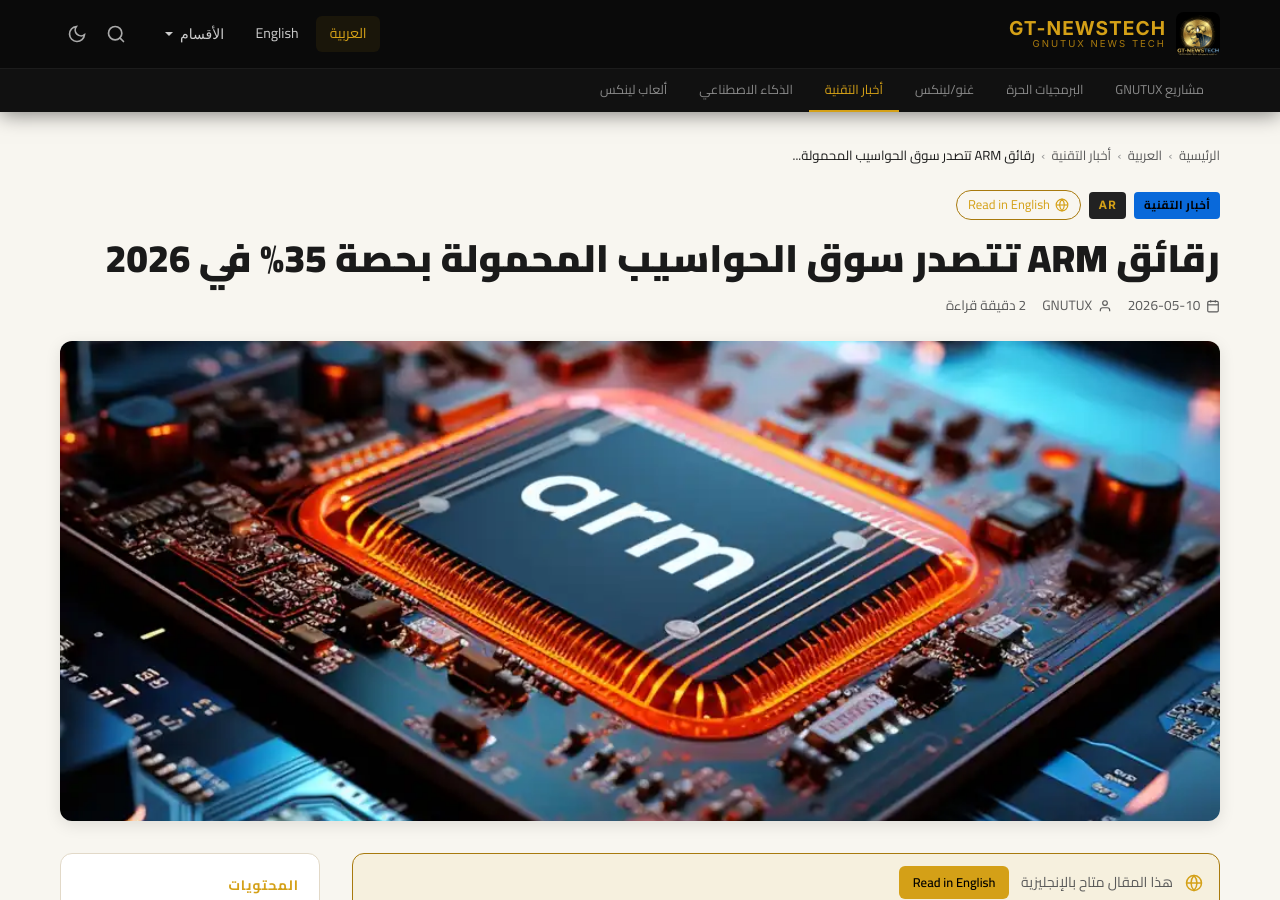
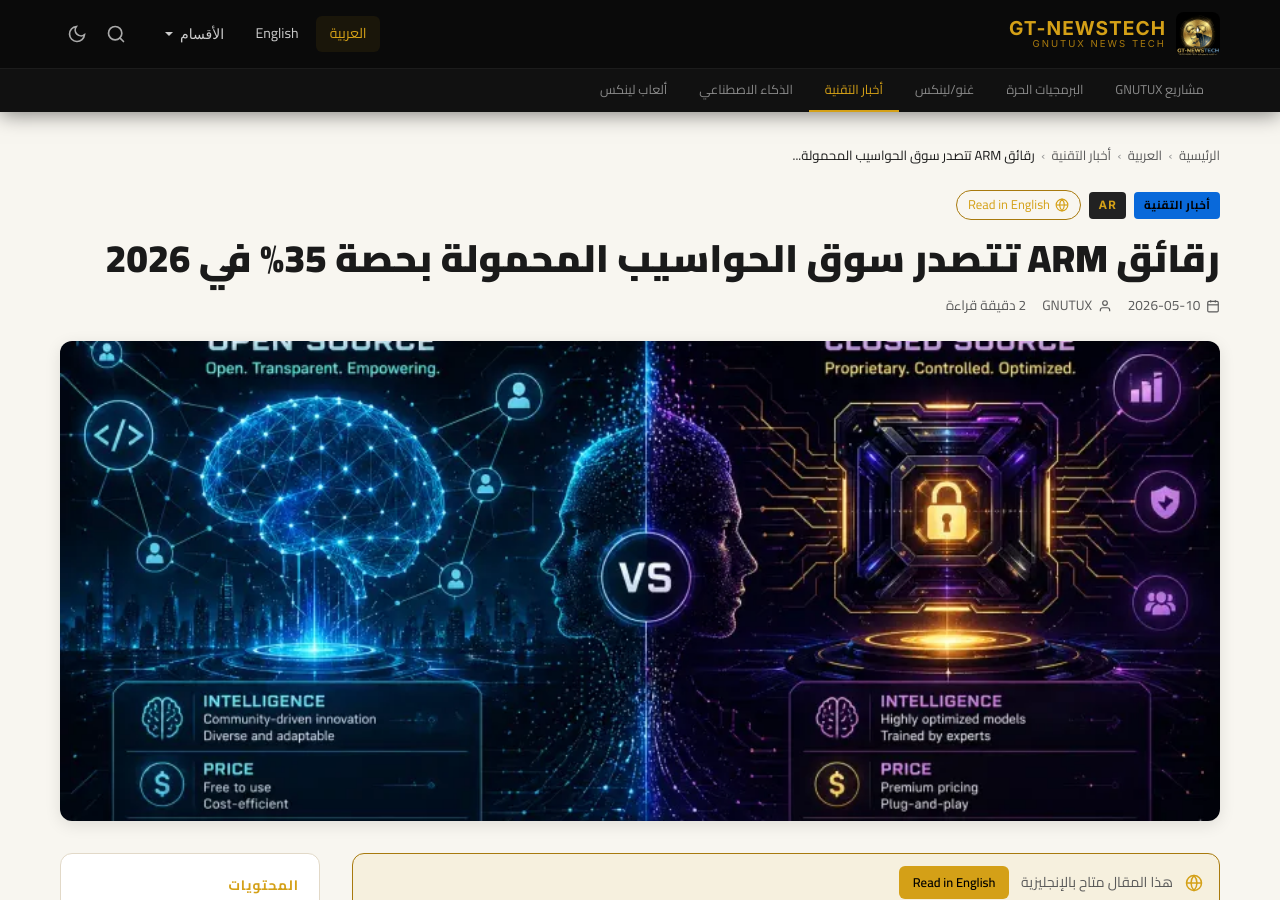
Before and after one commit to SalehGNUTUX/GT-NEWSTECH, a Jekyll site: the page built from _ar/tech-news/2026-05-05-رقائق-arm-تتصدر.md, in a window 1280 px wide and 900 px high. Built offline with Jekyll 4.4.1, drawn with Linux system fonts in a browser that asks for light colours; nearby versions of some CDN libraries.

Commit message:
update: via admin panel

```diff
--- a/_ar/tech-news/2026-05-05-رقائق-arm-تتصدر.md
+++ b/_ar/tech-news/2026-05-05-رقائق-arm-تتصدر.md
@@ -7,7 +7,7 @@
 date: '2026-05-10'
 author: GNUTUX
 excerpt: '>-'
-image: arm-chips-dominate-laptop-market-with-35-share-in-2026.webp
+image: chatgpt-deepseek-gnutux.webp
 ---
 
 ## ARM تُعيد رسم خريطة سوق الحواسيب
```
